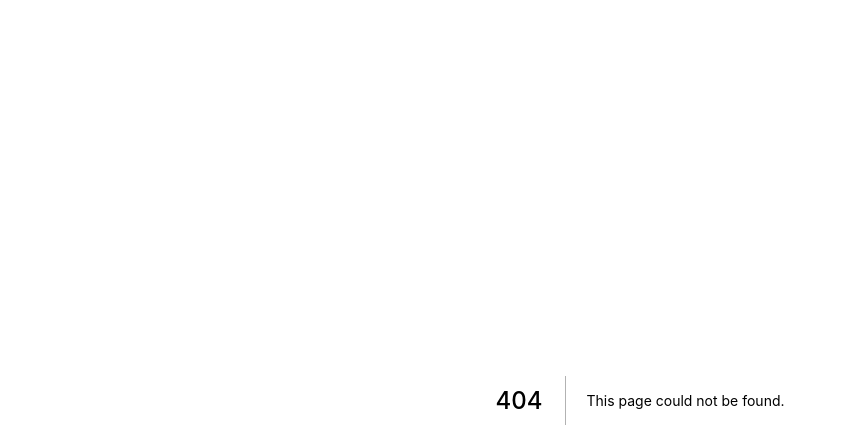
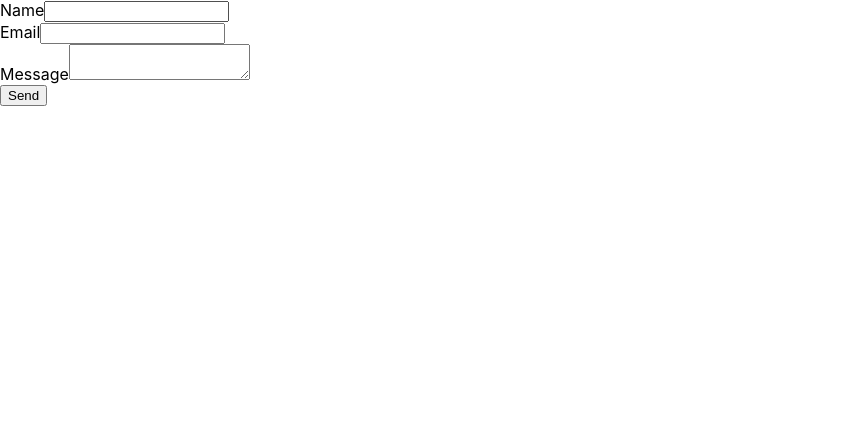
Before and after one commit to HangNow/hang-now-landing-page, a Next.js app: page /contact in a window 1280 px wide. Before the commit this address had no page. Shown: the top 448 px of the page, without its empty margins (0-847 px from the left). Built offline with nearby package versions, Linux system fonts and the light colour scheme.

Commit message:
push push

```diff
--- a/components/LoginModal.js
+++ b/components/LoginModal.js
@@ -18,7 +18,7 @@ export function LoginModal({ open, onClose, onSuccess }) {
         </p>
         <b>Inscris toi!</b>
       </DialogTitle>
-      <form name="contact" method="POST" data-netlify="true">
+      <form name="contact" action="/?success=true" method="POST" data-netlify="true">
         <p>
           <label htmlFor="name">Name</label>
           <input type="text" id="name" name="name" />
--- /dev/null
+++ b/pages/contact.js
@@ -0,0 +1,35 @@
+import React, { useEffect, useState } from 'react';
+
+export default function Contact() {
+  const [success, setSuccess] = useState(false);
+
+  useEffect(() => {
+    if (window.location.search.includes('success=true')) {
+      setSuccess(true);
+    }
+  }, []);
+
+  return (
+    <>
+      {success && <p style={{ color: 'green' }}>Successfully submitted form!</p>}
+      <form name="contact" method="POST" action="/?success=true" data-netlify="true">
+        <input type="hidden" name="form-name" value="contact" />
+        <p>
+          <label htmlFor="name">Name</label>
+          <input type="text" id="name" name="name" />
+        </p>
+        <p>
+          <label htmlFor="email">Email</label>
+          <input type="text" id="email" name="email" />
+        </p>
+        <p>
+          <label htmlFor="message">Message</label>
+          <textarea id="message" name="message"></textarea>
+        </p>
+        <p>
+          <button type="submit">Send</button>
+        </p>
+      </form>
+    </>
+  );
+}
--- a/pages/index.js
+++ b/pages/index.js
@@ -1,5 +1,6 @@
 import { Typography } from '@mui/material';
 import mixpanel from 'mixpanel-browser';
+import { useRouter } from 'next/router';
 import React, { useEffect } from 'react';
 import { BadNewsModal } from '../components/BadNewsModal';
 import { LoginModal } from '../components/LoginModal';
@@ -8,6 +9,7 @@ import Peoples from '../components/Peoples';
 export default function Home() {
   const [open, setOpen] = React.useState(false);
   const [openBadNews, setOpenBadNews] = React.useState(false);
+  const router = useRouter();
 
   useEffect(() => {
     mixpanel.track('Open page');
@@ -15,7 +17,7 @@ export default function Home() {
 
   const onClickEvent = () => {
     mixpanel.track('Open event');
-		setOpen(true);
+    router.push('/contact');
   };
 
   return (
```
Lines whose indentation alone changed are shown as unchanged.
